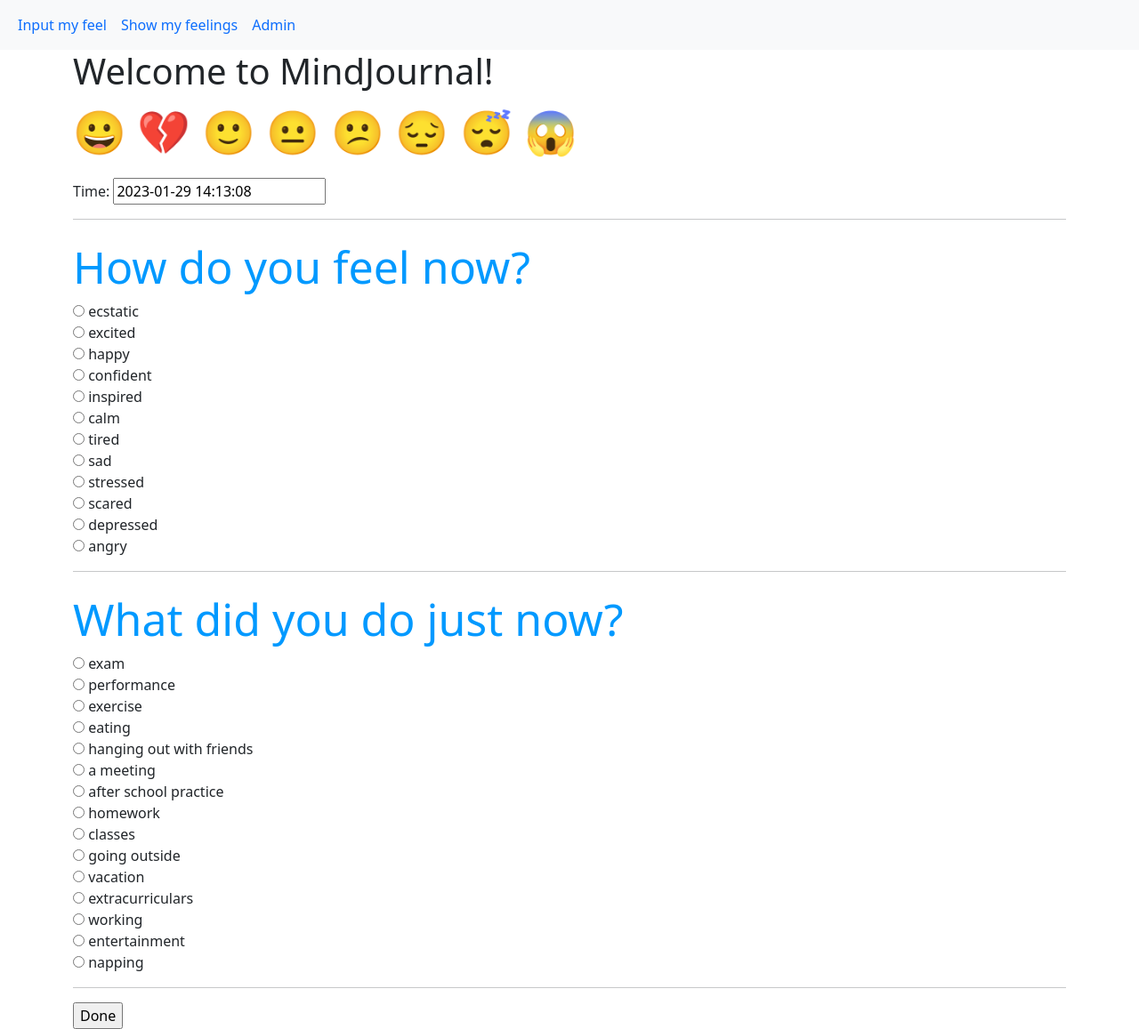
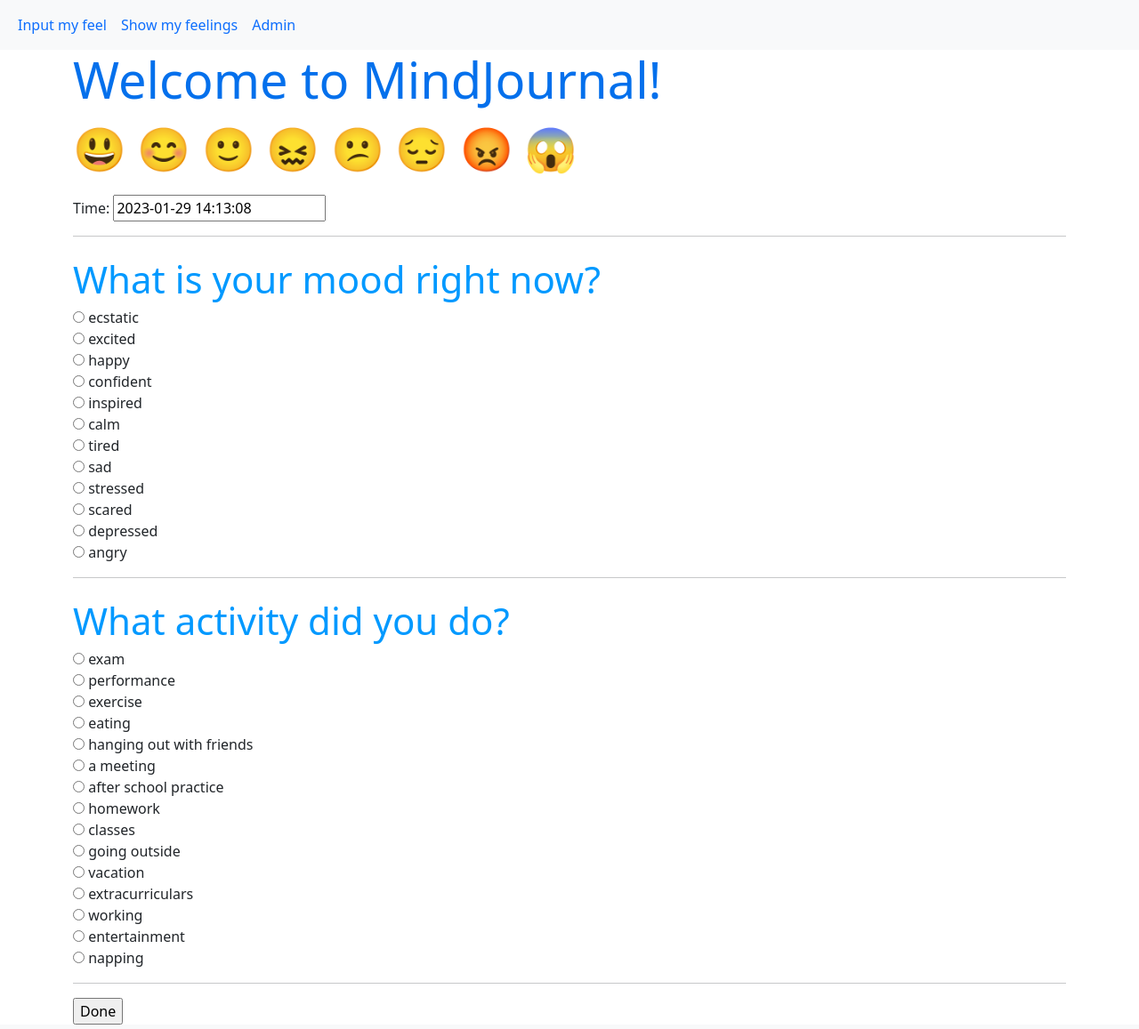
Before and after one commit to kiwimiho/MSET_Hackathon, a Django app: page / in a window 1280 px wide. Shown: the whole page at 89% size. Run offline with Django 4.2, Linux system fonts and the light colour scheme; some libraries are stand-ins or nearby versions.

Commit message:
change font size, font color, emojis

```diff
--- a/templates/mood/index.html
+++ b/templates/mood/index.html
@@ -1,9 +1,12 @@
 {% extends "mood/base.html" %}
 {% block body_block %}
 <div class="jumbotron">
-    <h1>Welcome to MindJournal!</h1>
+    <h1 style="font-size:56px; color:rgb(4, 112, 236)">
+        Welcome to MindJournal!
+    </h1>
+
     <p style="font-size:48px">
-        &#128512; &#128148; &#128578; &#128528; &#128533; &#128532; &#128564; &#128561;
+        &#128515; &#128522; &#128578; &#128534; &#128533; &#128532; &#128545; &#128561;
     </p>
 
     <form method='POST' action="{% url 'mood:user_mood' %}">
@@ -16,12 +19,12 @@
         </div>
         <hr>
         <div class="fieldWrapper">
-            <label style="font-size: 50px; color:rgb(0, 153, 255)" for="{{ form.mood.id_for_label }}">How do you feel now?</label>
+            <label style="font-size: 42px; color:rgb(0, 153, 255)" for="{{ form.mood.id_for_label }}">What is your mood right now?</label>
             {{ form.mood }}
         </div>
         <hr>
         <div class="fieldWrapper">
-            <label style="font-size: 50px; color:rgb(0, 153, 255)" for="{{ form.activity.id_for_label }}">What did you do just now? </label>
+            <label style="font-size: 42px; color:rgb(0, 153, 255)" for="{{ form.activity.id_for_label }}">What activity did you do? </label>
             {{ form.activity }}
         </div>
         <hr>
```
Also changed, not shown: db.sqlite3.
